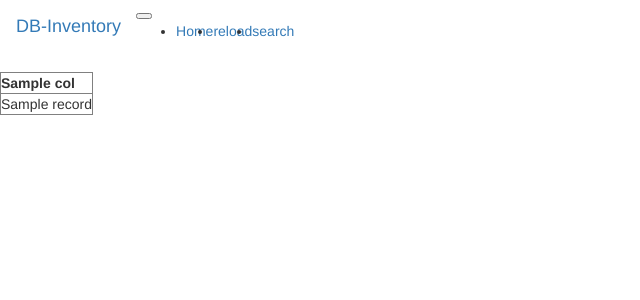
After one commit to gitskzone/postgresql_ansible, a Flask app: template app/templates/search.html in a window 1280 px wide. The commit adds this page. Shown: the top 300 px of the page, without its empty margins (0-640 px from the left). Run offline with Flask 2, Linux system fonts and the light colour scheme; the template is opened without the code that fills it: most values are stand-ins (such as "Sample title", 1, 10 or a date in 2020); some libraries are stand-ins or nearby versions.

Commit message:
work in progress

```diff
--- a/app/app.py
+++ b/app/app.py
@@ -1,5 +1,5 @@
 # from imp import reload
-from flask import Flask, jsonify, render_template, session, url_for, redirect, request
+from flask import Flask, jsonify, render_template, session, url_for, redirect, request, make_response
 from pathlib import Path
 from module.inventory import *
 from github import Github
@@ -18,7 +18,7 @@ app = Flask(__name__)
 app.config['SECRET_KEY'] = "SuperSecretTestKey"
 Bootstrap(app)
 
-github_branch = "dev"
+github_branch = "dev2"
 inventory_path = "inventory"
 yaml_dict = defaultdict(dict)
 
@@ -34,12 +34,6 @@ def get_repo():
     repo = g.get_repo("gitskzone/postgresql_ansible")
     return repo
 
-# def get_env_defaults():
-#     repo = get_repo()
-#     contents = repo.get_contents('/'.join([inventory_path,"_defaults.yaml"]),ref=github_branch)
-#     # yaml_dict = defaultdict(dict)
-#     yaml_dict = yaml.safe_load(contents.decoded_content.decode())
-#     return yaml_dict
 
 def read_git_content():
     repo = get_repo()
@@ -75,30 +69,6 @@ def read_git_content():
 
     return
 
-# def get_cluster_content(env=None,cluster=None):
-#     repo = get_repo()
-
-#     if env != None:
-#         inventory = '/'.join([inventory_path,env])
-#     else:
-#         inventory = inventory_path
-#     if cluster == None:
-#         contents = repo.get_contents(inventory, ref=github_branch)
-#         while contents:
-#             file_content = contents.pop(0)
-#             if file_content.type == "dir":
-#                 contents.extend(repo.get_contents(file_content.path, ref=github_branch))
-#             else:
-#                 if file_content.name != '_defaults.yaml':
-#                     item_name = file_content.name.split('.')[0]
-#                     yaml_dict[item_name] = yaml.safe_load(file_content.decoded_content.decode())
-#                     yaml_dict[item_name]['environment'] = file_content.path.split('/')[-2]
-#     else:
-#         file_content = repo.get_contents('/'.join([inventory,cluster]),ref=github_branch)
-#         item_name = file_content.name.split('.')[0]
-#         yaml_dict[item_name] = yaml.safe_load(file_content.decoded_content.decode())
-#         yaml_dict[item_name]['environment'] = file_content.path.split('/')[-2]
-#     return yaml_dict
 
 @app.route("/reload")
 def reload():
@@ -107,21 +77,6 @@ def reload():
     # session['environment_list'] = environment_list
     return redirect(url_for('.clusters'))
 
-# @app.route("/")
-# def list_environments():
-#     environment_list = session.get('environment_list',[])
-#     return render_template('list_envs.html', data=environment_list)
-
-# @app.route("/env/<env>")
-# def list_clusters(env=None):
-#     session['env'] = env
-#     all_clusters = get_cluster_content(env)
-#     #cluster_list = get_cluster_list(env)
-#     cluster_list = [item for item in all_clusters]
-#     # for k,v in all_clusters.items():
-#     #     cluster_list.append(v['name'])
-
-#     return render_template('list.html', data=cluster_list, type="cluster")
 
 @app.route("/")
 @app.route("/clusters/<env>")
@@ -139,72 +94,34 @@ def clusters(env=None, cluster=None):
         cluster_list = [item for item in all_clusters]
         return render_template('list_clusters.html', data=cluster_list, env=env)
     else:
-        cluster_detail = rd_clusters[env][cluster]
+        if cluster == 'all':
+            cluster_detail = rd_clusters[env]
+        else:
+            cluster_detail = rd_clusters[env][cluster]
         output_type = request.args.get('format', 'json')
         if output_type == 'yaml':
             output = yaml.dump(cluster_detail, default_flow_style=False, sort_keys=False)
         else:
             output = json.dumps(cluster_detail,indent=2, sort_keys=False)
-
-        return render_template('show_cluster.html', data=output, env=env, cluster=cluster)
-
-        #return render_template('show_cluster.html', data=json.dumps(cluster_detail,indent=2), env=env, cluster=cluster)
+        if request.args.get('raw', False):
+            response = make_response(output, 200)
+            response.mimetype = "text/plain"
+            return response
+        else:
+            return render_template('show_cluster.html', data=output, env=env, cluster=cluster)
 
 
-# @app.route("/")
-# @app.route("/clusters/<env>")
-# @app.route("/clusters/<env>/<cluster>")
-# def clusters(env=None, cluster=None):
+@app.route("/search")
+def search():
 
-#     if env == None and cluster == None:
-#         environment_list = session.get('environment_list',[])
-#         return render_template('list_envs.html', data=environment_list)
-#     elif env != None and cluster == None:
-#         all_clusters = get_cluster_content(env)
-#         cluster_list = [item for item in all_clusters]
-#         return render_template('list_clusters.html', data=cluster_list, env=env)
-#     else:
-#         cluster_detail = yaml_dict[cluster]
-#         # return jsonify(cluster_detail)
-#         return render_template('show_cluster.html', data=json.dumps(cluster_detail,indent=2), env=env, cluster=cluster)
+    data = dict(rd_clusters['dev'])
+    col_names = list(data.items())[0][1].keys()
+    table = []
+    for k,v in data.items():
+        table.append(v)
 
 
-def get_environment_list():
-    repo = get_repo()
-    environment_list = []
-    contents = repo.get_contents(inventory_path, ref=github_branch)
-    while contents:
-        file_content = contents.pop(0)
-        if file_content.type == "dir":
-            environment_list.append(file_content.name)
-
-    return(environment_list)
-
-
-def get_cluster_list(env):
-    repo = get_repo()
-    cluster_list = []
-    contents = repo.get_contents('/'.join([inventory_path,env]), ref=github_branch)
-    while contents:
-        file_content = contents.pop(0)
-        if file_content.type == "file":
-            cluster_list.append(file_content.name)
-
-    return(cluster_list)
-
-# @app.route("/cluster/<cluster>")
-# def cluster(cluster=None):
-#     env = session.get("env","")
-#     cluster_detail = yaml_dict[cluster]
-#     # defaults = get_env_defaults()
-#     # cluster = get_cluster_content(env, cluster)
-#     # hosts = get_hosts(cluster, defaults)
-#     return jsonify(cluster_detail) #render_template('cluster.html', data=cluster)
-
-
-
-
-
+    return render_template('search.html', records=table, colnames=col_names)
 
 # @app.route('/create', methods=['GET', 'POST'])
 # def create():
--- a/app/templates/base.html
+++ b/app/templates/base.html
@@ -1,4 +1,5 @@
 {%- extends "bootstrap/base.html" %}
+
 
 {% block title %}DB-Inventory{% endblock %}
 
@@ -17,6 +18,9 @@
         <li class="nav-item">
           <a class="nav-link" href="/reload">reload</a>
         </li>
+        <li class="nav-item">
+          <a class="nav-link" href="/search">search</a>
+        </li>
     </div>
   </div>
 </nav>
--- a/app/templates/list_clusters.html
+++ b/app/templates/list_clusters.html
@@ -2,7 +2,7 @@
 
 {% block content %}
 <ul class="list-group">
-    <li class="list-group-item list-group-item-secondary"><b>{{ env }} </b><a href="/{{env}}/all">(show all)</a> </li>
+    <li class="list-group-item list-group-item-secondary"><b>{{ env }} </b><a href="/clusters/{{ env }}/all">(show all)</a> </li>
 </ul>
 <div class="list-group">
     {% for item in data %}
--- /dev/null
+++ b/app/templates/search.html
@@ -0,0 +1,38 @@
+{% extends 'base.html' %}
+
+{% block content %}
+<link rel="stylesheet" type="text/css" href="https://cdn.datatables.net/1.12.1/css/jquery.dataTables.css">
+<script type="text/javascript" charset="utf8" src="https://cdn.datatables.net/1.12.1/js/jquery.dataTables.js"></script>
+
+<table border="1", id="clusters">
+    <thead>
+        <tr>
+            {% for col in colnames %}
+            <th>{{ col }}</th>
+            {% endfor %}
+        </tr>
+    </thead>
+    <tbody>
+        {% for record in records %}
+        <tr>
+            {% for col in colnames %}
+            <td>{{ record[col] }}</td>
+            {% endfor %}
+        </tr>
+        {% endfor %}
+    </tbody>
+</table>
+
+
+
+
+
+{% endblock %}
+
+{% block scripts %}
+<script>
+    $(document).ready( function () {
+        $('#clusters').DataTable();
+    } );
+    </script>
+{% endblock %}
```
